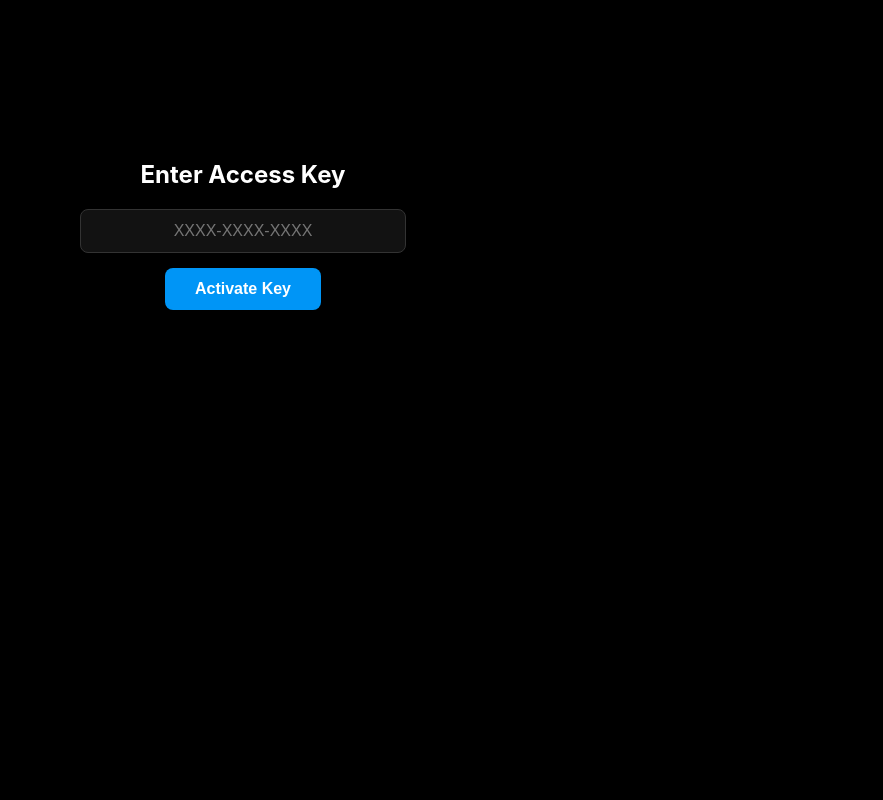
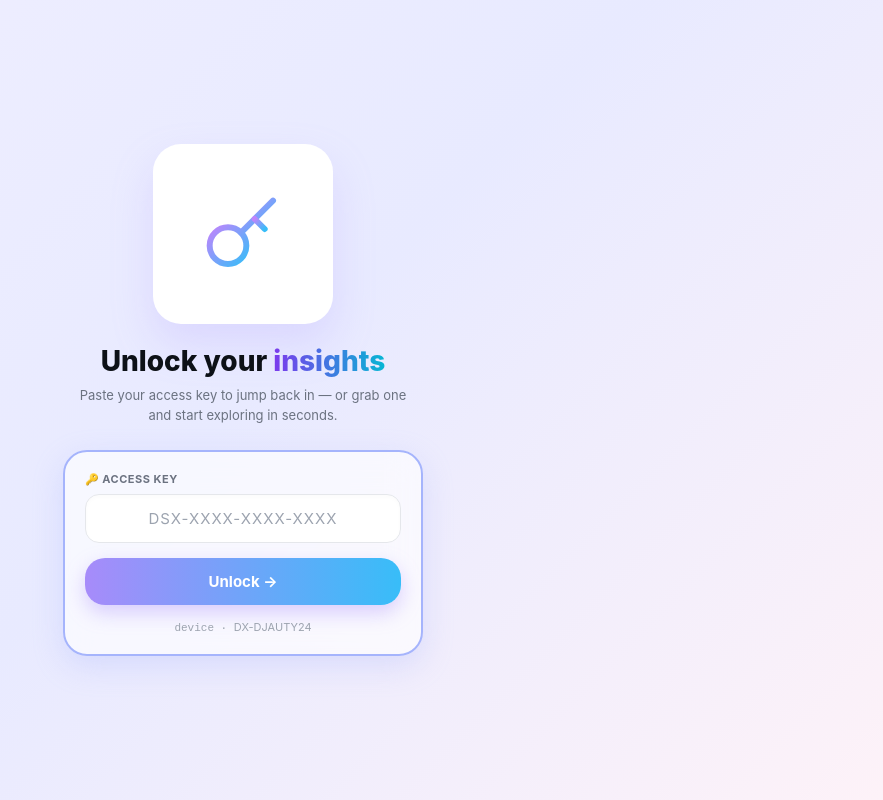
Before and after one commit to jassdeep6548-lab/Insta-mod-app, a website: page index.html in a window 1280 px wide. Shown: the whole page, without its empty margins (397-1280 px from the left). Drawn offline with Linux system fonts and the light colour scheme.

Commit message:
Update index.html

```diff
--- a/index.html
+++ b/index.html
@@ -3,14 +3,48 @@
 <head>
     <meta charset="UTF-8">
     <meta name="viewport" content="width=device-width, initial-scale=1.0">
-    <title>Instagram Mod</title>
+    <title>Unlock Insights</title>
     <style>
-        body { font-family: -apple-system, BlinkMacSystemFont, "Segoe UI", Roboto, Helvetica, Arial, sans-serif; background: #000; color: #fff; margin: 0; padding: 0; }
-        .login-box { padding: 40px 20px; text-align: center; margin-top: 100px; }
-        .login-box input { padding: 12px; width: 80%; max-width: 300px; border-radius: 8px; border: 1px solid #333; background: #121212; color: #fff; text-align: center; font-size: 16px; margin-bottom: 15px; }
-        .login-box button { padding: 12px 30px; border-radius: 8px; border: none; background: #0095f6; color: #fff; font-weight: bold; font-size: 16px; cursor: pointer; }
+        * { box-sizing: border-box; font-family: -apple-system, BlinkMacSystemFont, "Segoe UI", Roboto, sans-serif; }
+        body {
+            background: linear-gradient(135deg, #f0efff 0%, #e8eaff 50%, #fdf2f8 100%);
+            margin: 0; padding: 20px; display: flex; flex-direction: column; align-items: center; justify-content: center; min-height: 100vh; color: #1a1a2e;
+        }
 
-        #app-content { display: none; padding: 15px; }
+        /* 🗝️ Login Screen Design */
+        .login-box {
+            width: 100%; max-width: 360px; text-align: center; animation: fadeIn 0.5s ease-in-out;
+        }
+        .hero-img {
+            width: 180px; height: 180px; margin: 0 auto 20px; background: #ffffff; border-radius: 28px; display: flex; align-items: center; justify-content: center; box-shadow: 0 20px 40px rgba(180, 160, 255, 0.25);
+        }
+        .hero-img img { width: 140px; height: 140px; object-fit: contain; }
+
+        .title { font-size: 28px; font-weight: 800; color: #0d1117; margin-bottom: 8px; }
+        .title span { background: linear-gradient(90deg, #7c3aed, #06b6d4); -webkit-background-clip: text; -webkit-text-fill-color: transparent; }
+        .subtitle { font-size: 13px; color: #6b7280; line-height: 1.5; margin-bottom: 25px; padding: 0 10px; }
+
+        .card {
+            background: rgba(255, 255, 255, 0.65); backdrop-filter: blur(16px); -webkit-backdrop-filter: blur(16px);
+            border: 2px solid #a5b4fc; border-radius: 24px; padding: 20px; box-shadow: 0 10px 30px rgba(165, 180, 252, 0.3);
+        }
+        .input-label { display: flex; align-items: center; gap: 6px; font-size: 11px; font-weight: 700; color: #6b7280; text-transform: uppercase; letter-spacing: 0.5px; margin-bottom: 8px; }
+
+        .input-field {
+            width: 100%; padding: 14px; border-radius: 14px; border: 1px solid #e5e7eb; background: rgba(255, 255, 255, 0.9); font-size: 15px; font-weight: 600; text-align: center; color: #374151; letter-spacing: 1px; outline: none; margin-bottom: 15px; box-shadow: inset 0 2px 4px rgba(0,0,0,0.02);
+        }
+        .input-field::placeholder { color: #9ca3af; font-weight: 400; }
+
+        .btn-unlock {
+            width: 100%; padding: 14px; border-radius: 20px; border: none; background: linear-gradient(90deg, #a78bfa 0%, #38bdf8 100%); color: #ffffff; font-size: 15px; font-weight: 700; cursor: pointer; transition: transform 0.2s; box-shadow: 0 8px 20px rgba(167, 139, 250, 0.4);
+        }
+        .btn-unlock:active { transform: scale(0.98); }
+
+        .device-info { font-size: 11px; color: #9ca3af; margin-top: 15px; font-family: monospace; }
+        #msg { font-size: 13px; font-weight: 600; margin-top: 10px; }
+
+        /* 📱 App Content Screen */
+        #app-content { display: none; width: 100%; max-width: 400px; background: #000; color: #fff; min-height: 100vh; padding: 15px; position: absolute; top:0; left:0; right:0; }
         .header { display: flex; justify-content: space-between; align-items: center; padding: 10px 0; border-bottom: 1px solid #262626; }
         .editable { outline: none; border: 1px dashed transparent; }
         .editable:focus { border-color: #0095f6; }
@@ -20,17 +54,41 @@
         .stat-label { font-size: 12px; color: #a8a8a8; }
         .bio-section { margin: 15px 10px; font-size: 14px; line-height: 1.4; }
         .dashboard-card { background: #121212; padding: 15px; border-radius: 10px; margin: 15px 0; }
+
+        @keyframes fadeIn { from { opacity: 0; transform: translateY(10px); } to { opacity: 1; transform: translateY(0); } }
     </style>
 </head>
 <body>
 
+<!-- 🗝️ Beautiful Glassmorphism Login Screen -->
 <div id="login-screen" class="login-box">
-    <h2>Enter Access Key</h2>
-    <input type="text" id="keyInput" placeholder="XXXX-XXXX-XXXX"><br>
-    <button onclick="verifyKey()">Activate Key</button>
-    <p id="msg" style="margin-top:15px;"></p>
+    <div class="hero-img">
+        <svg width="80" height="80" viewBox="0 0 24 24" fill="none" stroke="url(#key-grad)" stroke-width="1.8" stroke-linecap="round" stroke-linejoin="round">
+            <defs>
+                <linearGradient id="key-grad" x1="0%" y1="0%" x2="100%" y2="100%">
+                    <stop offset="0%" stop-color="#c084fc" />
+                    <stop offset="100%" stop-color="#38bdf8" />
+                </linearGradient>
+            </defs>
+            <circle cx="7.5" cy="15.5" r="5.5"></circle>
+            <path d="M11.4 11.6L21 2"></path>
+            <path d="M15.5 7.5L18.5 10.5"></path>
+        </svg>
+    </div>
+
+    <div class="title">Unlock your <span>insights</span></div>
+    <div class="subtitle">Paste your access key to jump back in — or grab one and start exploring in seconds.</div>
+
+    <div class="card">
+        <div class="input-label">🔑 ACCESS KEY</div>
+        <input type="text" id="keyInput" class="input-field" placeholder="DSX-XXXX-XXXX-XXXX">
+        <button class="btn-unlock" onclick="verifyKey()">Unlock →</button>
+        <p id="msg"></p>
+        <div class="device-info">device · <span id="display-dev-id">...</span></div>
+    </div>
 </div>
 
+<!-- 📱 Main App Screen -->
 <div id="app-content">
     <div class="header">
         <span class="editable" contenteditable="true" style="font-weight:bold; font-size:20px;">zuck</span>
@@ -73,14 +131,16 @@ const FIREBASE_URL = 'https://insight-editor-1f338-default-rtdb.asia-southeast1.
 function getDeviceId() {
     let id = localStorage.getItem("device_id");
     if (!id) {
-        id = 'DEV-' + Math.random().toString(36).substring(2, 10).toUpperCase();
+        id = 'DX-' + Math.random().toString(36).substring(2, 10).toUpperCase();
         localStorage.setItem("device_id", id);
     }
     return id;
 }
 
-// 📌 ਐਪ ਖੁੱਲ੍ਹਦੇ ਹੀ LocalStorage ਚੈੱਕ ਕਰੋ
 window.onload = function() {
+    const devId = getDeviceId();
+    document.getElementById("display-dev-id").innerText = devId;
+
     const savedExpire = localStorage.getItem("key_expire_at");
     const now = Date.now();
 
@@ -96,14 +156,14 @@ async function verifyKey() {
     const msg = document.getElementById("msg");
     const devId = getDeviceId();
 
-    if(!key) { msg.innerText = "Please enter key"; return; }
-    msg.innerText = "Checking...";
+    if(!key) { msg.innerText = "Please enter key"; msg.style.color = "#ef4444"; return; }
+    msg.innerText = "Checking..."; msg.style.color = "#6b7280";
 
     try {
         const res = await fetch(`${FIREBASE_URL}/keys/${key}.json`);
         const data = await res.json();
 
-        if(!data) { msg.innerText = "❌ Invalid Key"; return; }
+        if(!data) { msg.innerText = "❌ Invalid Key"; msg.style.color = "#ef4444"; return; }
 
         const now = Date.now();
 
@@ -115,26 +175,26 @@ async function verifyKey() {
                 body: JSON.stringify({ status: "active", deviceId: devId, expireAt: expireAt })
             });
 
-            // 📌 Expiry Time ਫੋਨ 'ਚ ਸੇਵ ਕਰੋ
             localStorage.setItem("key_expire_at", expireAt);
             showApp();
             return;
         }
 
-        if(now > data.expireAt) { msg.innerText = "❌ Key Expired"; return; }
-        if(data.deviceId !== devId) { msg.innerText = "❌ Key used on another device"; return; }
+        if(now > data.expireAt) { msg.innerText = "❌ Key Expired"; msg.style.color = "#ef4444"; return; }
+        if(data.deviceId !== devId) { msg.innerText = "❌ Used on another device"; msg.style.color = "#ef4444"; return; }
 
-        // 📌 ਜੇਕਰ ਪਹਿਲਾਂ ਤੋਂ Active ਹੈ ਤਾਂ ਵੀ Expiry Time ਸੇਵ ਕਰੋ
         localStorage.setItem("key_expire_at", data.expireAt);
         showApp();
     } catch(e) {
-        msg.innerText = "Error connecting!";
+        msg.innerText = "Error connecting!"; msg.style.color = "#ef4444";
     }
 }
 
 function showApp() {
     document.getElementById("login-screen").style.display = "none";
     document.getElementById("app-content").style.display = "block";
+    document.body.style.background = "#000";
+    document.body.style.padding = "0";
 }
 </script>
 
```
